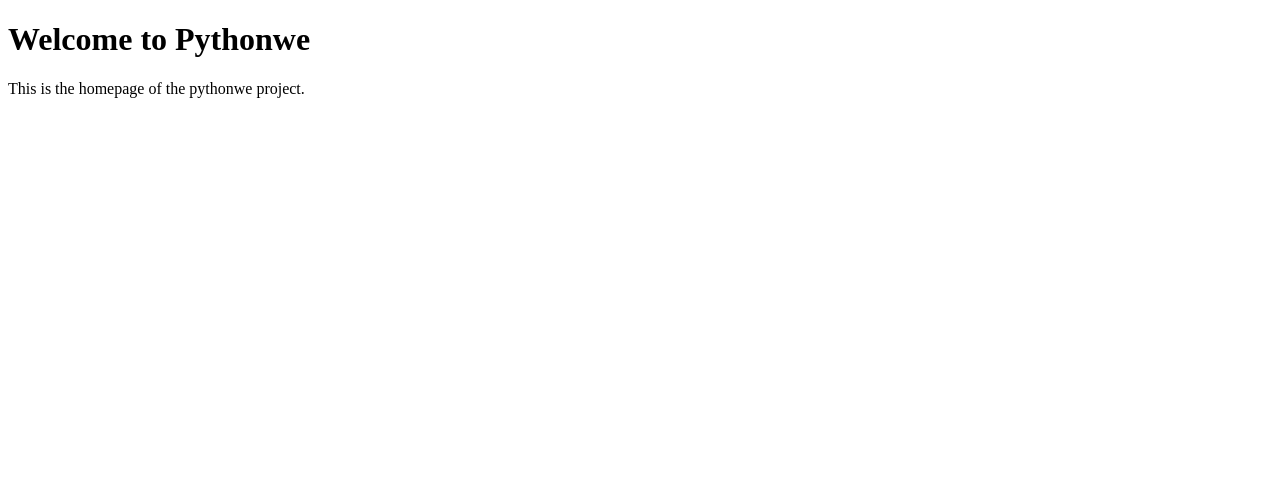
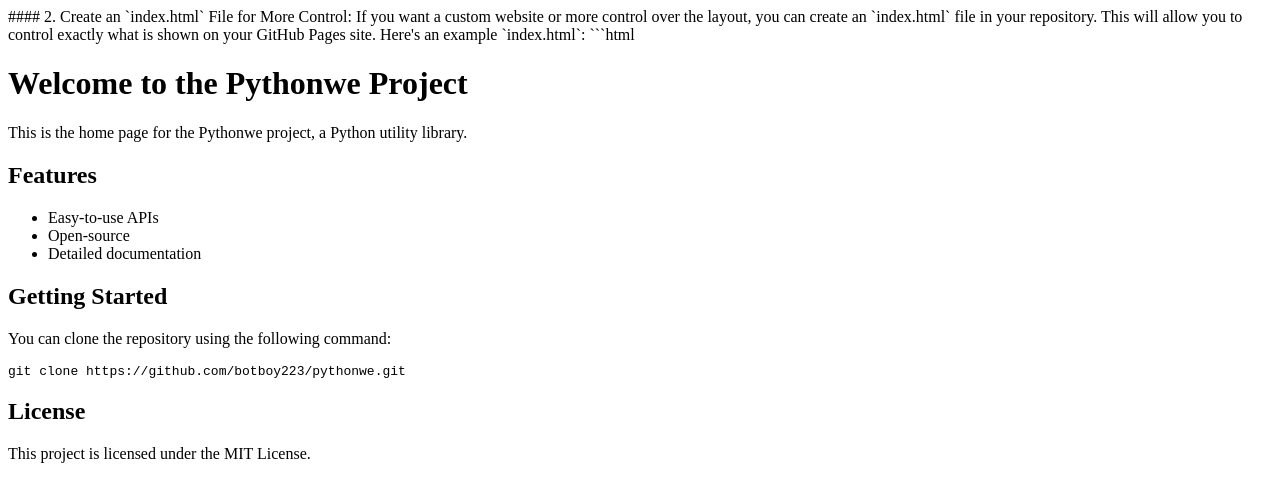
Before and after one commit to botboy223/pythonwe, a plain HTML site: page index.html in a window 1280 px wide. Drawn offline with Linux system fonts and the light colour scheme.

Commit message:
Update index.html

````diff
--- a/index.html
+++ b/index.html
@@ -1,12 +1,33 @@
+
+#### 2. Create an `index.html` File for More Control:
+If you want a custom website or more control over the layout, you can create an `index.html` file in your repository. This will allow you to control exactly what is shown on your GitHub Pages site.
+
+Here's an example `index.html`:
+
+```html
 <!DOCTYPE html>
 <html lang="en">
 <head>
     <meta charset="UTF-8">
     <meta name="viewport" content="width=device-width, initial-scale=1.0">
-    <title>pythonwe</title>
+    <title>Pythonwe Project</title>
 </head>
 <body>
-    <h1>Welcome to Pythonwe</h1>
-    <p>This is the homepage of the pythonwe project.</p>
+    <h1>Welcome to the Pythonwe Project</h1>
+    <p>This is the home page for the Pythonwe project, a Python utility library.</p>
+
+    <h2>Features</h2>
+    <ul>
+        <li>Easy-to-use APIs</li>
+        <li>Open-source</li>
+        <li>Detailed documentation</li>
+    </ul>
+
+    <h2>Getting Started</h2>
+    <p>You can clone the repository using the following command:</p>
+    <pre><code>git clone https://github.com/botboy223/pythonwe.git</code></pre>
+
+    <h2>License</h2>
+    <p>This project is licensed under the MIT License.</p>
 </body>
 </html>
````
